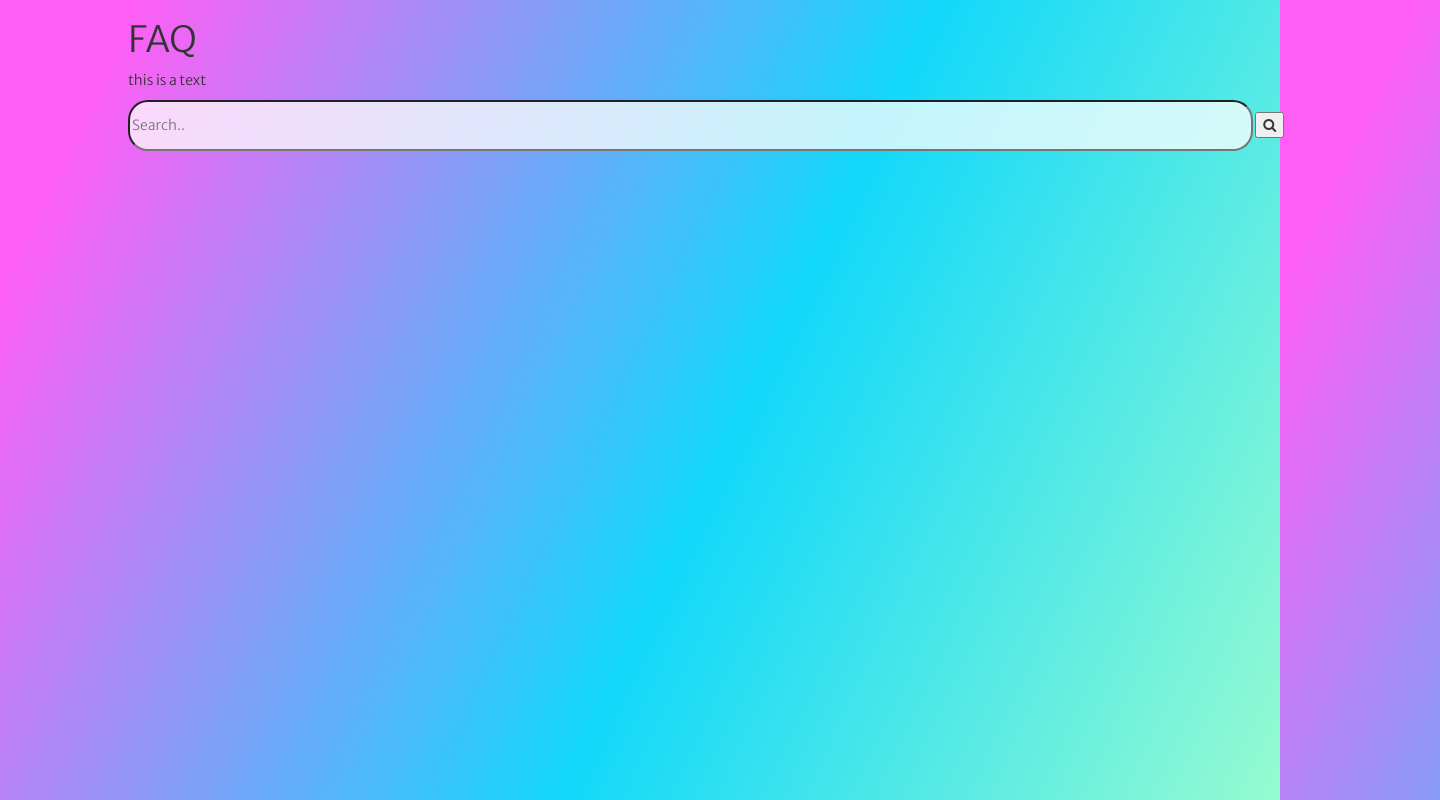
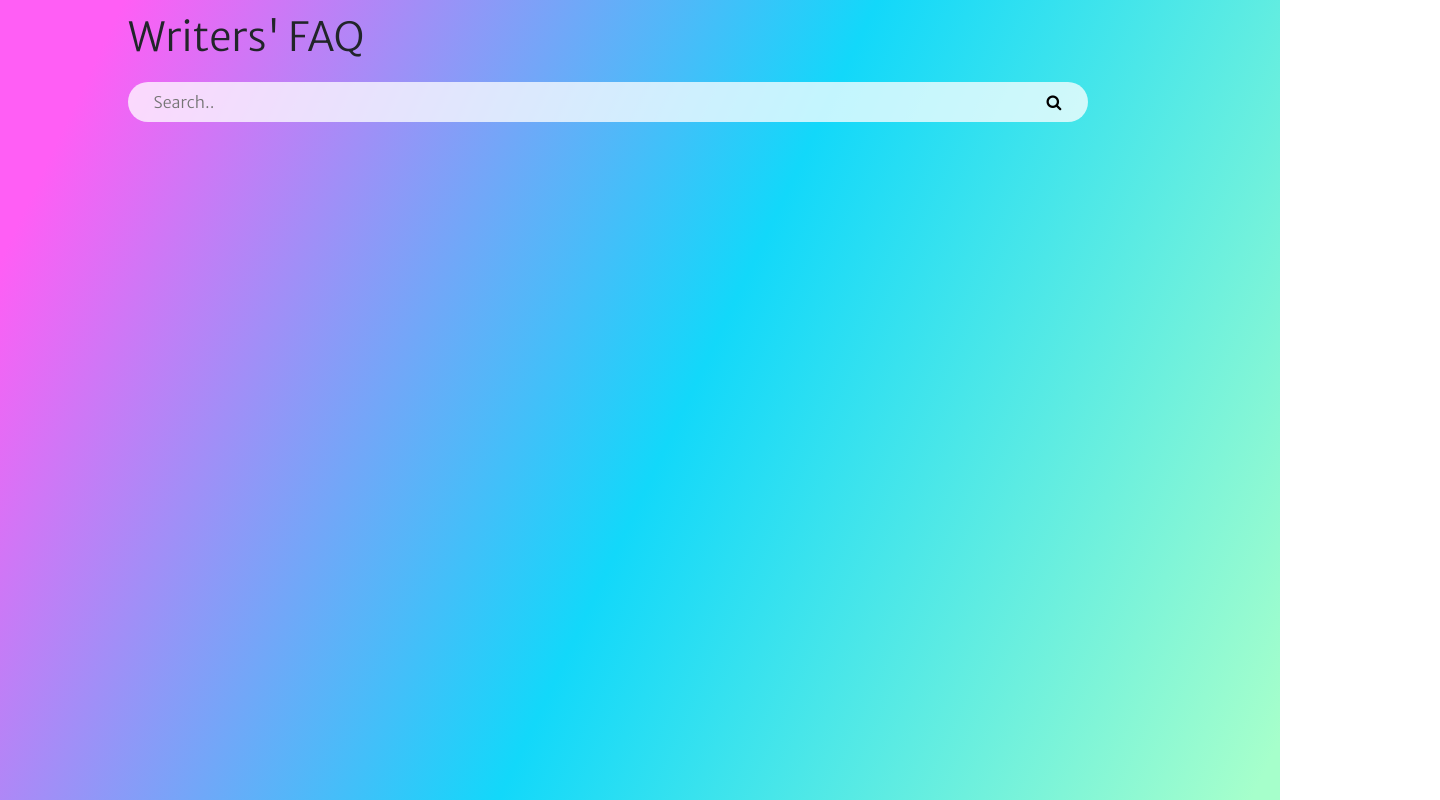
Before and after one commit to PrideHacks2/writingbuddies, a plain HTML site: page faq.html in a window 1280 px wide. Shown: the top 800 px of the page, 1440 px wide, since content can reach past the window. Drawn offline with nearby package versions, Linux system fonts and the light colour scheme.

Commit message:
Fix search bar

```diff
--- a/faq.html
+++ b/faq.html
@@ -3,26 +3,27 @@
     <head>
         <meta charset="UTF-8" />
         <meta http-equiv="X-UA-Compatible" content="IE=edge" />
-        <meta name="viewport" content="width=device-width, initial-scale=1.0" />
+        <meta name="viewport" content="width=device-width, initial-scale=1, shrink-to-fit=no">
+        <!-- Bootstrap CSS -->
+        <link rel="stylesheet" href="https://cdn.jsdelivr.net/npm/bootstrap@4.0.0/dist/css/bootstrap.min.css" integrity="sha384-Gn5384xqQ1aoWXA+058RXPxPg6fy4IWvTNh0E263XmFcJlSAwiGgFAW/dAiS6JXm" crossorigin="anonymous">
         <link rel="stylesheet" href="styles.css" />
-        <!-- Latest compiled and minified CSS -->
-        <link rel="stylesheet" href="https://maxcdn.bootstrapcdn.com/bootstrap/3.4.1/css/bootstrap.min.css">
-        <!-- jQuery library -->
-        <script src="https://ajax.googleapis.com/ajax/libs/jquery/3.6.0/jquery.min.js"></script>
-        <!-- Latest compiled JavaScript -->
-        <script src="https://maxcdn.bootstrapcdn.com/bootstrap/3.4.1/js/bootstrap.min.js"></script>
+        <link rel="stylesheet" href="https://cdn.jsdelivr.net/npm/bootstrap@4.0.0/dist/css/bootstrap.min.css" integrity="sha384-Gn5384xqQ1aoWXA+058RXPxPg6fy4IWvTNh0E263XmFcJlSAwiGgFAW/dAiS6JXm" crossorigin="anonymous">
         <!-- Load icon library -->
         <link rel="stylesheet" href="https://cdnjs.cloudflare.com/ajax/libs/font-awesome/4.7.0/css/font-awesome.min.css">
         <!-- Google Fonts -->
         <link rel="preconnect" href="https://fonts.googleapis.com">
         <link rel="preconnect" href="https://fonts.gstatic.com" crossorigin>
         <link href="https://fonts.googleapis.com/css2?family=Patrick+Hand&family=Merriweather+Sans:wght@300&display=swap" rel="stylesheet">
-        <title>Document</title>
+        <title>Writing Buddies</title>
     </head>
     <body class="body">
-        <h1>FAQ</h1>
-        <p> this is a text</p>
-        <input id="searchbar" type="text" placeholder="Search.." name="search">
-        <button type="submit"><i class="fa fa-search"></i></button>
+        <h1>Writers' FAQ</h1>
+        <form id="searchbar">
+            <input id="searchinput" type="search" placeholder="Search.." name="search" style="width: 93%">
+            <button id="searchbutton" type="submit"><i class="fa fa-search"></i></button>
+        </form>
+        <script src="https://code.jquery.com/jquery-3.2.1.slim.min.js" integrity="sha384-KJ3o2DKtIkvYIK3UENzmM7KCkRr/rE9/Qpg6aAZGJwFDMVNA/GpGFF93hXpG5KkN" crossorigin="anonymous"></script>
+        <script src="https://cdn.jsdelivr.net/npm/popper.js@1.12.9/dist/umd/popper.min.js" integrity="sha384-ApNbgh9B+Y1QKtv3Rn7W3mgPxhU9K/ScQsAP7hUibX39j7fakFPskvXusvfa0b4Q" crossorigin="anonymous"></script>
+        <script src="https://cdn.jsdelivr.net/npm/bootstrap@4.0.0/dist/js/bootstrap.min.js" integrity="sha384-JZR6Spejh4U02d8jOt6vLEHfe/JQGiRRSQQxSfFWpi1MquVdAyjUar5+76PVCmYl" crossorigin="anonymous"></script>
     </body>
 </html>
--- a/styles.css
+++ b/styles.css
@@ -1,20 +1,28 @@
 .body {
     position: relative;
-    width: 1440px;
-    height: 1024px;
+    width: 100vw;
     background: linear-gradient(115.4deg,#ff5ef5 7.46%,#12d8fa 52.88%,#a6ffcb 98.31%);
+    background-repeat: no-repeat;
+    background-attachment: fixed;
     font-family: 'Merriweather Sans', sans-serif;
     padding: 0% 10%;
 }
 
-h1 {
-    font-family: 'Merriweather Sans', sans-serif;
+#searchbar {
+    border-radius: 20px;
+    height: 5vh;
+    width: 75vw;
+    background-color: rgba(255, 255, 255, 0.75);
+    border: none;
+    display: flex;
 }
 
+#searchinput, #searchbutton {
+    padding-left: 2vw;
+    background-color: rgba(255, 255, 255, 0);
+    border: none;
+}
 
-#searchbar {
-    border-radius: 20px;
-    height: 5%;
-    width: 95%;
-    background-color: rgba(255, 255, 255, 0.75);
+h1 {
+    padding: 1vw 0vw;
 }
```
